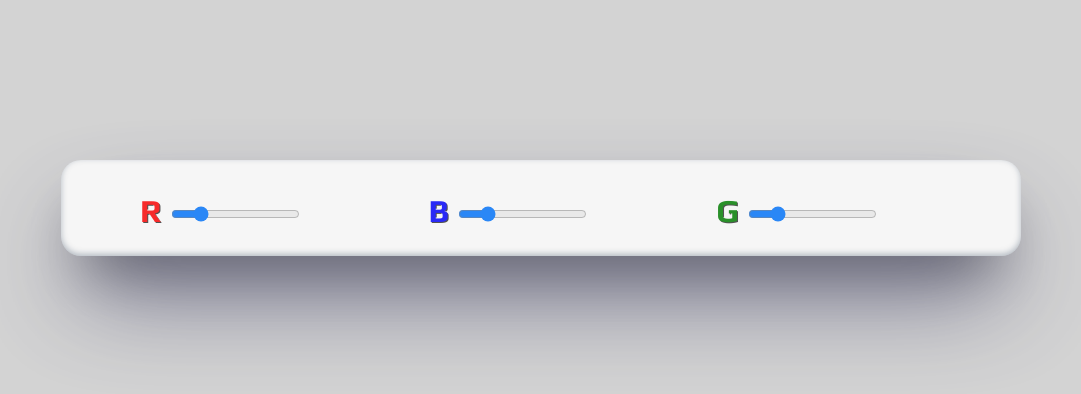
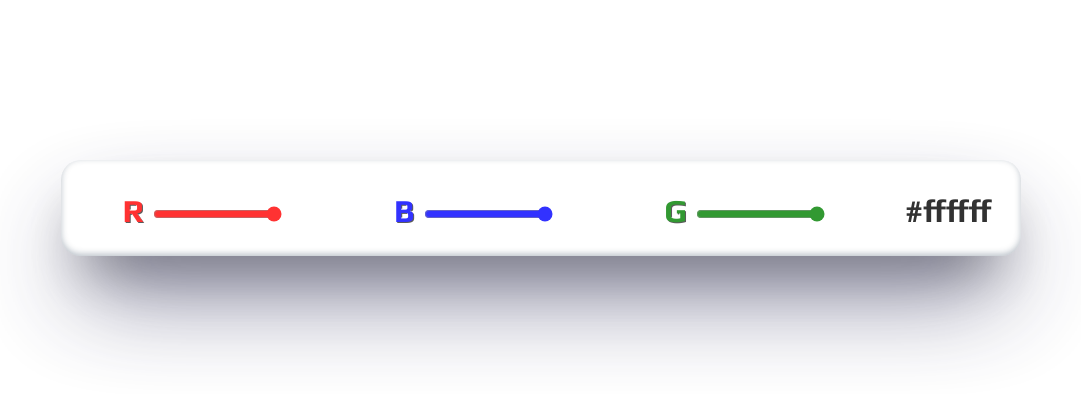
Before and after one commit to akaEnvi/colorMixer, a plain HTML site: page index.html in a window 1280 px wide. Shown: the whole page, without its empty margins (99-1180 px from the left). Drawn offline with Linux system fonts and the light colour scheme.

Commit message:
fix: RGB to Hex

```diff
--- a/index.html
+++ b/index.html
@@ -17,17 +17,17 @@
 
         <div class="red">
             <label for="slider-red">R</label>
-            <input id="slider-red" type="range" min="0" max="255" value="50">
+            <input id="slider-red" type="range" min="0" max="255" value="300">
         </div>
 
         <div class="blue">
             <label for="slider-blue">B</label>
-            <input id="slider-blue" type="range" min="0" max="255" value="50">
+            <input id="slider-blue" type="range" min="0" max="255" value="300">
         </div>
 
         <div class="green">
             <label for="slider-green">G</label>
-            <input id="slider-green" type="range" min="0" max="255" value="50">
+            <input id="slider-green" type="range" min="0" max="255" value="300">
         </div>
 
         <div class="colorValue">
--- a/script.js
+++ b/script.js
@@ -1,25 +1,36 @@
+changeColor();
+
 function changeColor() {
   let red = document.querySelector("#slider-red").value;
   let green = document.querySelector("#slider-green").value;
   let blue = document.querySelector("#slider-blue").value;
-  let color = "rgb(" + red + "," + green + "," + blue + ")";
+
+  let color = rgbToHex(parseInt(red), parseInt(green), parseInt(blue));
 
   document.body.style.backgroundColor = color;
-  document.querySelector("#colorOutput").innerHTML = ": " + color;
+  document.querySelector("#colorOutput").innerHTML = " " + color;
+}
+
+function rgbToHex(red, green, blue) {
+  let hexRed = red.toString(16);
+  let hexGreen = green.toString(16);
+  let hexBlue = blue.toString(16);
+
+  prefixHex(hexRed);
+  prefixHex(hexGreen);
+  prefixHex(hexBlue);
+
+  return "#" + prefixHex(hexRed) + prefixHex(hexGreen) + prefixHex(hexBlue);
+}
+
+function prefixHex(hex) {
+  if (hex.length < 2) {
+    return "0" + hex;
+  } else {
+    return hex;
+  }
 }
 
 document.querySelector("#slider-red").addEventListener("input", changeColor);
 document.querySelector("#slider-green").addEventListener("input", changeColor);
 document.querySelector("#slider-blue").addEventListener("input", changeColor);
-
-const color = document.querySelector("colorOutput");
-
-/*function ColorToHex(color) {
-  let hexadecimal = color.toSTring(16);
-  return hexadecimal.lenght == 1 ? "0" + hexerdecimal : hexadecimal;
-}
-
-function ConvertRGBtoHex(red, green, blue) {
-  return "#" + ColorToHex(red) + ColorToHex(green) + ColorToHex(blue);
-}
-console.log(convertRGBtoHex(255, 100, 200));
--- a/style.css
+++ b/style.css
@@ -36,6 +36,7 @@ header {
 .red {
   font-size: 2rem;
   color: red;
+  accent-color: red;
 
   text-shadow: -1px -1px white, 1px 1px #333;
 }
@@ -43,6 +44,7 @@ header {
 .blue {
   font-size: 2rem;
   color: blue;
+  accent-color: blue;
 
   text-shadow: -1px -1px white, 1px 1px #333;
 }
@@ -50,6 +52,7 @@ header {
 .green {
   font-size: 2rem;
   color: green;
+  accent-color: green;
 
   text-shadow: -1px -1px white, 1px 1px #333;
 }
```
